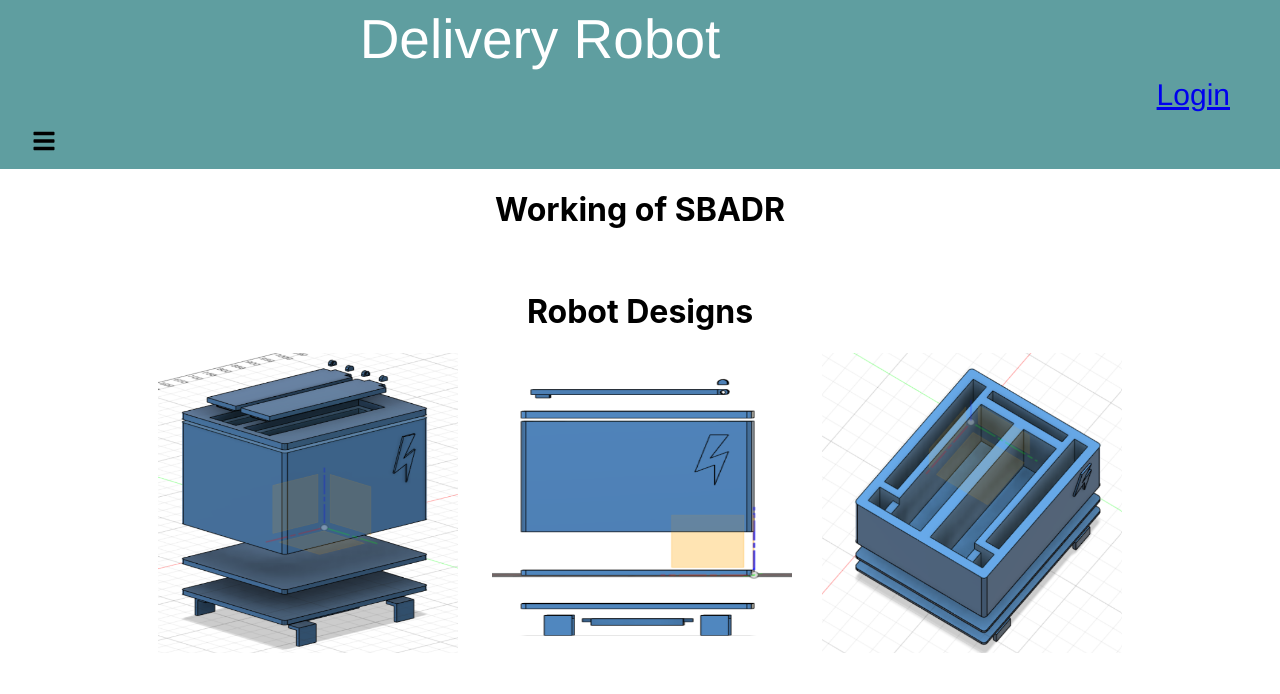
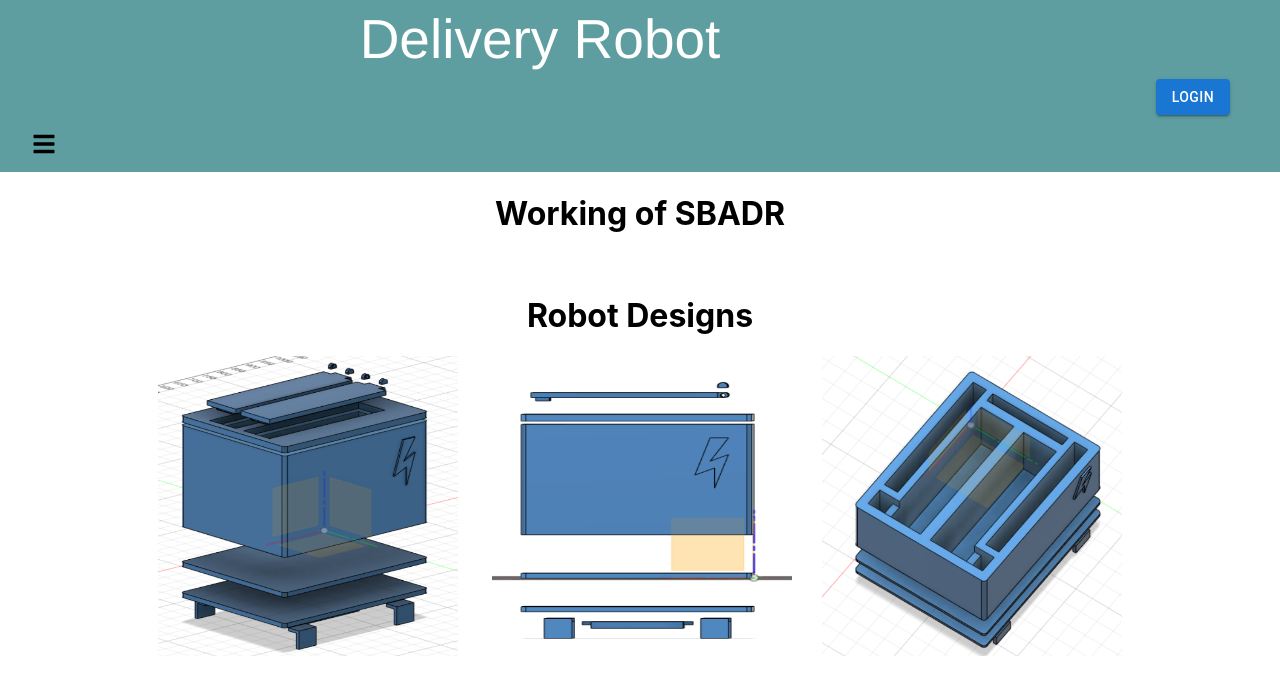
Before and after one commit to yogeshwari-vs/draft-app, a React (Create React App) app: page /#/ in a window 1280 px wide. Shown: the top 694 px of the page. Built offline with nearby package versions, Linux system fonts and the light colour scheme.

Commit message:
changed for login

```diff
--- a/src/Components/css/Horizbar.css
+++ b/src/Components/css/Horizbar.css
@@ -14,4 +14,5 @@
 	padding-right: 50px;
 	/* padding-top: 7px; */
 	padding-bottom: 7px;
+	color: black;
 }
--- a/src/Components/js/Horizbar.js
+++ b/src/Components/js/Horizbar.js
@@ -1,17 +1,35 @@
     import React from 'react';
     import '../css/Horizbar.css';
+    import { TextField, Button } from '@material-ui/core';
+    import {BrowserRouter as Router, HashRouter, Route, Routes } from 'react-router-dom';
+    import LoginOrSignup from './LoginOrSignup';
+
+
     function Horizbar() {
+
+        var originString = window.location.origin;
+
+        const clickFunc = () => {
+            window.location.href = originString + "/login";
+            console.log(originString + '/login')
+
+
+        }
         return (
             <>
                 <div className='Title'>
                         Delivery Robot
                 </div>
 
-            <a href='/login'>
+                {/* <a href='/login'>
                 <div className='Login' >
                     Login
                 </div>
-            </a>
+                </a> */}
+                <div className='Login'>
+                <Button variant="contained" onClick={clickFunc}>Login</Button>
+                </div>
+
 
             </>
         )
```
Lines whose indentation alone changed are shown as unchanged.
